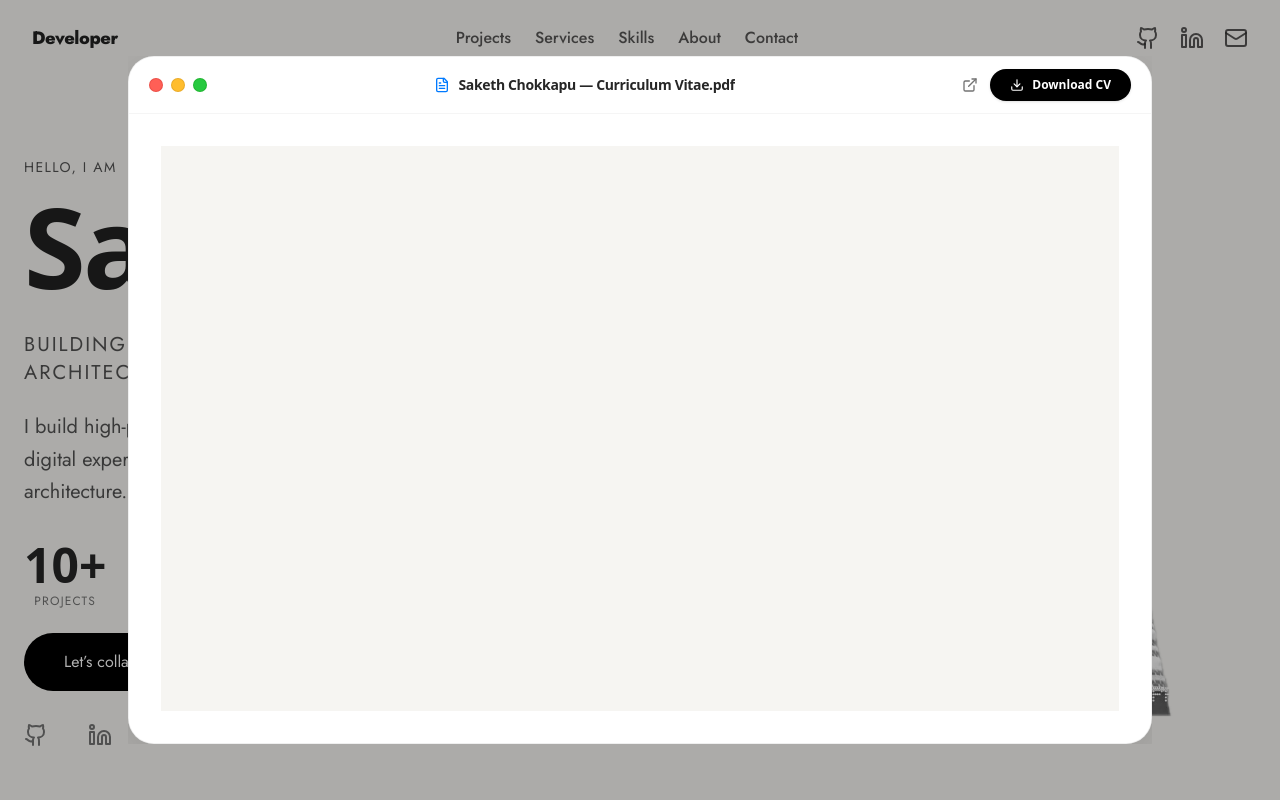
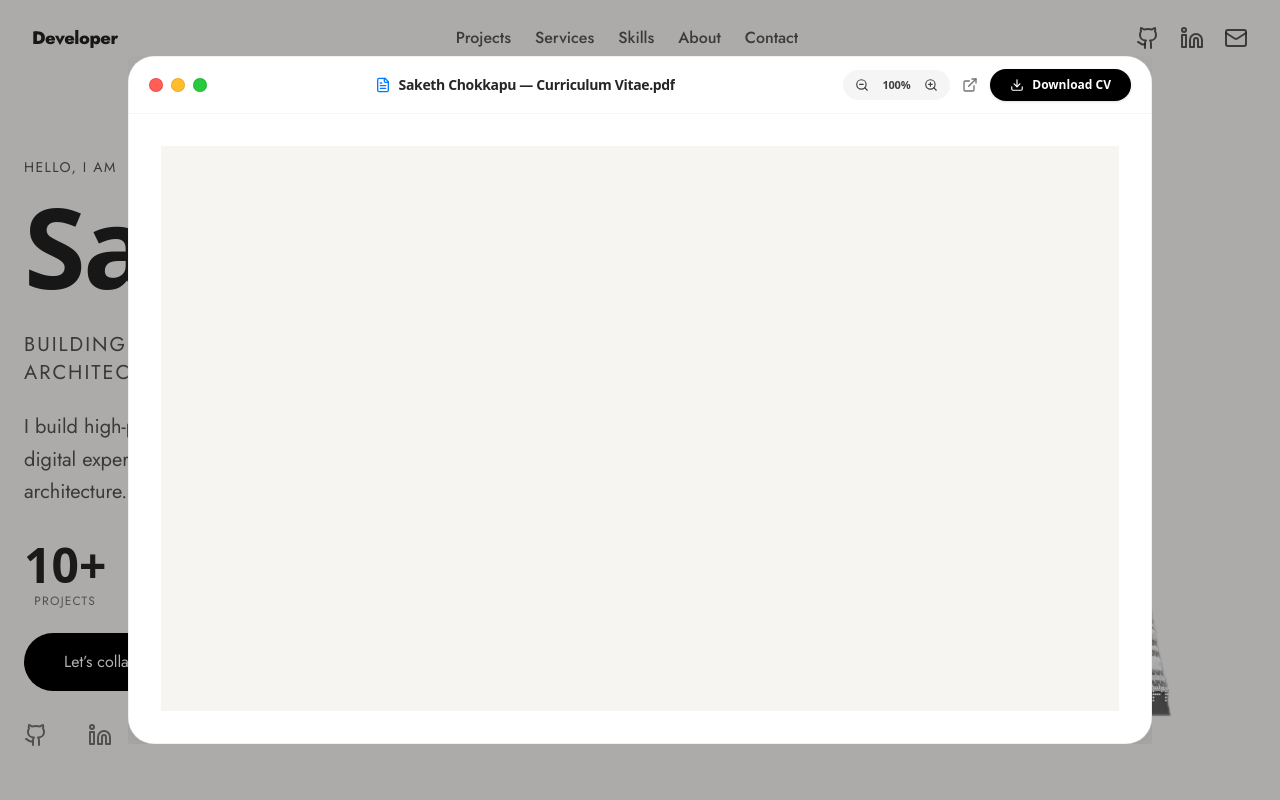
Before and after one commit to Ch-saketh/saketh-chokkapu-portfolio, a React (Vite) app in the folder Portfolio/: page / in a window 1280 px wide. Both pictures are taken after a click on the button "View CV". Shown: the top 800 px of the page. Built offline with nearby package versions, Linux system fonts and the light colour scheme; a web font is replaced by a local one.

Commit message:
feat: Add Zoom In (+), Zoom Out (-), Reset (100%), and trackpad pinch zoom to CV modal

```diff
--- a/Portfolio/src/components/Home/CVModal.tsx
+++ b/Portfolio/src/components/Home/CVModal.tsx
@@ -9,6 +9,8 @@ import {
   ExternalLink,
   FileText,
   Loader2,
+  ZoomIn,
+  ZoomOut,
 } from "lucide-react";
 import CVPDF from "/assets/sample-cv.pdf";
 
@@ -33,14 +35,23 @@ export const CVModal: React.FC<CVModalProps> = ({
   const [isMinimized, setIsMinimized] = useState(false);
   const [isLoading, setIsLoading] = useState(true);
   const [loadError, setLoadError] = useState(false);
+  const [zoomScale, setZoomScale] = useState(1);
   const modalRef = useRef<HTMLDivElement>(null);
   const canvasRef = useRef<HTMLCanvasElement>(null);
 
-  // Keyboard shortcut listener (Esc to close)
+  // Keyboard shortcut listener (Esc to close, + / - to zoom)
   useEffect(() => {
     const handleKeyDown = (e: KeyboardEvent) => {
-      if (e.key === "Escape" && isOpen) {
+      if (!isOpen) return;
+      if (e.key === "Escape") {
         onClose();
+      } else if (e.key === "=" || e.key === "+") {
+        setZoomScale((prev) => Math.min(prev + 0.15, 2.5));
+      } else if (e.key === "-") {
+        setZoomScale((prev) => Math.max(prev - 0.15, 0.5));
+      } else if (e.key === "0" && (e.ctrlKey || e.metaKey)) {
+        e.preventDefault();
+        setZoomScale(1);
       }
     };
     window.addEventListener("keydown", handleKeyDown);
@@ -132,6 +143,10 @@ export const CVModal: React.FC<CVModalProps> = ({
       isMounted = false;
     };
   }, [isOpen]);
+
+  const handleZoomIn = () => setZoomScale((prev) => Math.min(prev + 0.15, 2.5));
+  const handleZoomOut = () => setZoomScale((prev) => Math.max(prev - 0.15, 0.5));
+  const handleResetZoom = () => setZoomScale(1);
 
   // Calculate position transform origins based on originRect button
   const getGenieTransformOrigin = () => {
@@ -260,7 +275,7 @@ export const CVModal: React.FC<CVModalProps> = ({
             `}
           >
             {/* ================= THIN NEAT WHITE HEADER ================= */}
-            <div className="flex items-center justify-between px-4 sm:px-5 py-3 bg-white border-b border-neutral-100 select-none shrink-0">
+            <div className="flex items-center justify-between px-4 sm:px-5 py-3 bg-white border-b border-neutral-100 select-none shrink-0 gap-2">
               {/* Traffic Light Control Buttons */}
               <div className="flex items-center gap-2">
                 {/* Red: Close */}
@@ -310,13 +325,40 @@ export const CVModal: React.FC<CVModalProps> = ({
               </div>
 
               {/* Header Right Actions */}
-              <div className="flex items-center gap-3">
+              <div className="flex items-center gap-2 sm:gap-3">
+                {/* Zoom In & Zoom Out Control Pills */}
+                <div className="flex items-center gap-1 bg-neutral-100 rounded-full px-2 py-1 text-xs font-medium text-neutral-700">
+                  <button
+                    onClick={handleZoomOut}
+                    disabled={zoomScale <= 0.5}
+                    title="Zoom Out (-)"
+                    className="p-1 hover:bg-white rounded-full transition disabled:opacity-30 cursor-pointer"
+                  >
+                    <ZoomOut className="w-3.5 h-3.5" />
+                  </button>
+                  <button
+                    onClick={handleResetZoom}
+                    title="Reset Zoom (100%)"
+                    className="px-1.5 py-0.5 hover:bg-white rounded-full transition text-[11px] font-bold tracking-tight cursor-pointer"
+                  >
+                    {Math.round(zoomScale * 100)}%
+                  </button>
+                  <button
+                    onClick={handleZoomIn}
+                    disabled={zoomScale >= 2.5}
+                    title="Zoom In (+)"
+                    className="p-1 hover:bg-white rounded-full transition disabled:opacity-30 cursor-pointer"
+                  >
+                    <ZoomIn className="w-3.5 h-3.5" />
+                  </button>
+                </div>
+
                 <a
                   href={CVPDF}
                   target="_blank"
                   rel="noopener noreferrer"
                   title="Open in new tab"
-                  className="text-neutral-500 hover:text-black transition cursor-pointer hidden sm:block"
+                  className="text-neutral-500 hover:text-black transition cursor-pointer hidden md:block"
                 >
                   <ExternalLink className="w-4 h-4" />
                 </a>
@@ -326,20 +368,32 @@ export const CVModal: React.FC<CVModalProps> = ({
                   href={CVPDF}
                   download="Saketh_Chokkapu_CV.pdf"
                   className="
-                    flex items-center gap-2 px-5 py-2
+                    flex items-center gap-2 px-4 sm:px-5 py-2
                     bg-black hover:bg-neutral-800 active:bg-neutral-900
                     text-white text-xs font-semibold rounded-full
-                    transition-all shadow-sm active:scale-95 cursor-pointer
+                    transition-all shadow-sm active:scale-95 cursor-pointer shrink-0
                   "
                 >
                   <Download className="w-3.5 h-3.5" />
-                  <span>Download CV</span>
+                  <span className="hidden sm:inline">Download CV</span>
                 </a>
               </div>
             </div>
 
-            {/* ================= 100% PURE WHITE CANVAS VIEWPORT ================= */}
-            <div className="relative flex-1 w-full h-full bg-white overflow-auto flex flex-col items-center justify-start p-4 sm:p-6 md:p-8">
+            {/* ================= 100% PURE WHITE CANVAS VIEWPORT WITH ZOOM ================= */}
+            <div
+              className="relative flex-1 w-full h-full bg-white overflow-auto flex flex-col items-center justify-start p-4 sm:p-6 md:p-8"
+              onWheel={(e) => {
+                if (e.ctrlKey || e.metaKey) {
+                  e.preventDefault();
+                  if (e.deltaY < 0) {
+                    setZoomScale((prev) => Math.min(prev + 0.08, 2.5));
+                  } else {
+                    setZoomScale((prev) => Math.max(prev - 0.08, 0.5));
+                  }
+                }
+              }}
+            >
               {isLoading && (
                 <div className="flex flex-col items-center justify-center py-20 text-neutral-500 gap-3">
                   <Loader2 className="w-6 h-6 animate-spin text-black" />
@@ -347,13 +401,21 @@ export const CVModal: React.FC<CVModalProps> = ({
                 </div>
               )}
 
-              {/* High-DPI Crisp Canvas for Original PDF Pages */}
+              {/* High-DPI Crisp Canvas for Original PDF with Smooth Scale */}
+              <div
+                style={{
+                  transform: `scale(${zoomScale})`,
+                  transformOrigin: "top center",
+                }}
+                className="transition-transform duration-200 ease-out flex justify-center items-center"
+              >
                 <canvas
                   ref={canvasRef}
                   className={`max-w-full h-auto bg-white border border-neutral-200/80 shadow-md rounded-md transition-opacity duration-300 ${
                     isLoading || loadError ? "hidden" : "block"
                   }`}
                 />
+              </div>
 
               {/* Fallback Iframe if script block or CDN fallback */}
               {loadError && (
```
Lines whose indentation alone changed are shown as unchanged.
